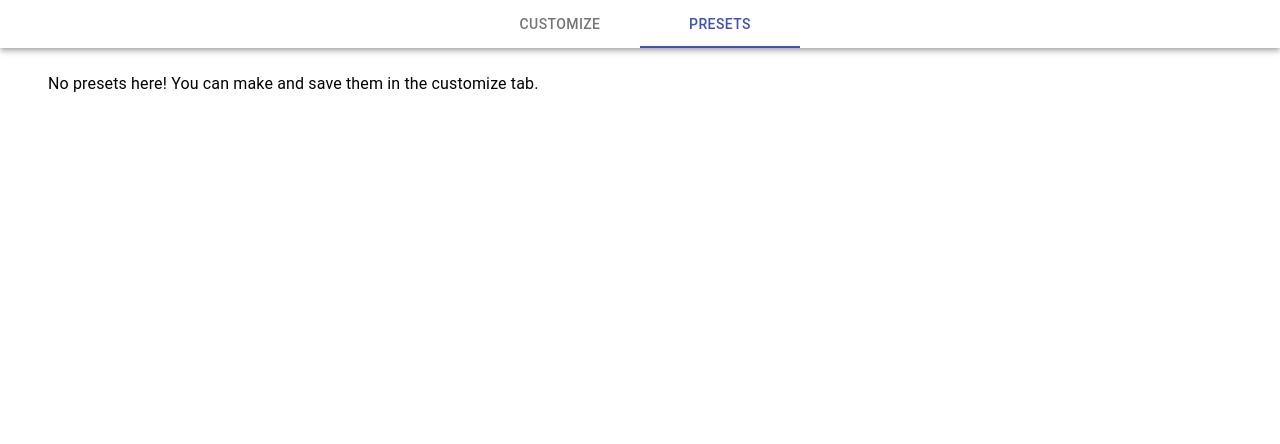
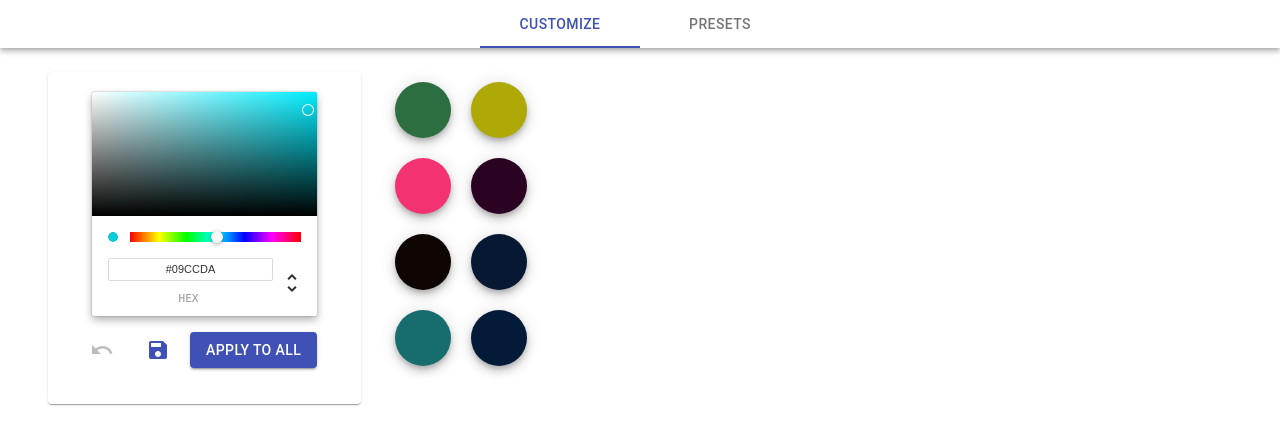
Before and after one commit to cthit/hueIT-electric-boogaloo, a React (Create React App) app in the folder frontend/: page / in a window 1280 px wide. Shown: the top 444 px of the page. Built offline with nearby package versions, Linux system fonts and the light colour scheme.

Commit message:
Implement enter to close save preset card
🦀small estethical changes🦀

```diff
--- a/frontend/src/common/navigation/Navigation.js
+++ b/frontend/src/common/navigation/Navigation.js
@@ -7,7 +7,7 @@ import ColorScreen from "../../screens/color/ColorScreen";
 import PresetsScreen from "../../screens/presets/PresetsScreen";
 
 export default function Navigation(props) {
-    const [activeTab, setActiveTab] = useState(1); // TODO retain state between sessions (probably a cookie)
+    const [activeTab, setActiveTab] = useState(0); // TODO retain state between sessions
 
     function handleChange(event, newValue) {
         setActiveTab(newValue);
--- a/frontend/src/screens/color/views/ControlPanelComponent.js
+++ b/frontend/src/screens/color/views/ControlPanelComponent.js
@@ -35,6 +35,7 @@ export default function ControlPanelComponent(props) {
                 </Container>
             </Grid>
             <Box component="span" />
+
             <Grid
                 container
                 alignItems={"center"}
@@ -51,6 +52,16 @@ export default function ControlPanelComponent(props) {
                     </IconButton>
                 </Grid>
                 <Grid item>
+                    <IconButton
+                        color="primary"
+                        onClick={() => {
+                            setOpenDialog(true);
+                        }}
+                    >
+                        <SaveIcon />
+                    </IconButton>
+                </Grid>
+                <Grid item>
                     <Button
                         variant="contained"
                         color="primary"
@@ -61,16 +72,6 @@ export default function ControlPanelComponent(props) {
                         Apply to All
                     </Button>
                 </Grid>
-                <Grid item>
-                    <IconButton
-                        color="primary"
-                        onClick={() => {
-                            setOpenDialog(true);
-                        }}
-                    >
-                        <SaveIcon />
-                    </IconButton>
-                </Grid>
             </Grid>
         </Paper>
     );
--- a/frontend/src/screens/color/views/SavePresetDialog.js
+++ b/frontend/src/screens/color/views/SavePresetDialog.js
@@ -7,6 +7,7 @@ import DialogContent from "@material-ui/core/DialogContent";
 import DialogContentText from "@material-ui/core/DialogContentText";
 import DialogTitle from "@material-ui/core/DialogTitle";
 import { SavePreset } from "../../../common/Util";
+import { Box } from "@material-ui/core";
 
 export default function SavePresetDialog(props) {
     const { lamps, open, setOpen } = props;
@@ -14,19 +15,28 @@ export default function SavePresetDialog(props) {
     const [name, setName] = React.useState("");
 
     function handleClose() {
-        console.log(setOpen);
         setOpen(false);
     }
 
+    console.log(open);
+
     return (
-        <div>
+        <Box>
             <Dialog
                 open={open}
                 onClose={handleClose}
                 aria-labelledby="form-dialog-title"
             >
                 <DialogTitle id="form-dialog-title">Save preset</DialogTitle>
-                <DialogContent>
+                <DialogContent
+                    onKeyDown={e => {
+                        if (e.key === "Enter") {
+                            SavePreset(lamps, name);
+                            handleClose();
+                            e.preventDefault();
+                        }
+                    }}
+                >
                     <DialogContentText>
                         Enter a name for your preset. Once saved, it can be
                         found in the 'Presets' tab.
@@ -61,6 +71,6 @@ export default function SavePresetDialog(props) {
                     </Button>
                 </DialogActions>
             </Dialog>
-        </div>
+        </Box>
     );
 }
--- a/frontend/src/screens/presets/PresetsScreen.js
+++ b/frontend/src/screens/presets/PresetsScreen.js
@@ -27,7 +27,7 @@ export default function PresetsScreen(props) {
         </Grid>
     ) : (
         <Container>
-            <Typography>
+            <Typography variant={"h4"}>
                 No presets here! You can make and save them in the customize
                 tab.
             </Typography>
--- a/frontend/src/screens/presets/views/PresetCardComponent.js
+++ b/frontend/src/screens/presets/views/PresetCardComponent.js
@@ -10,7 +10,6 @@ import Fab from "@material-ui/core/Fab";
 import DeleteButton from "@material-ui/icons/Delete";
 import { DeletePreset, LampToHex } from "../../../common/Util";
 import IconButton from "@material-ui/core/IconButton";
-import Box from "@material-ui/core/Box";
 import Grid from "@material-ui/core/Grid";
 
 export default function PresetCardComponent(props) {
@@ -76,7 +75,7 @@ function LampComponent(props) {
 
     lamps.forEach((lamp, index) => indexList[index % row].push(index));
 
-    let content = indexList.map((row, i) => {
+    return indexList.map((row, i) => {
         return (
             <Container>
                 <Grid container key={i} spacing={2}>
@@ -100,8 +99,4 @@ function LampComponent(props) {
             </Container>
         );
     });
-
-    console.log(content);
-
-    return content;
 }
```
